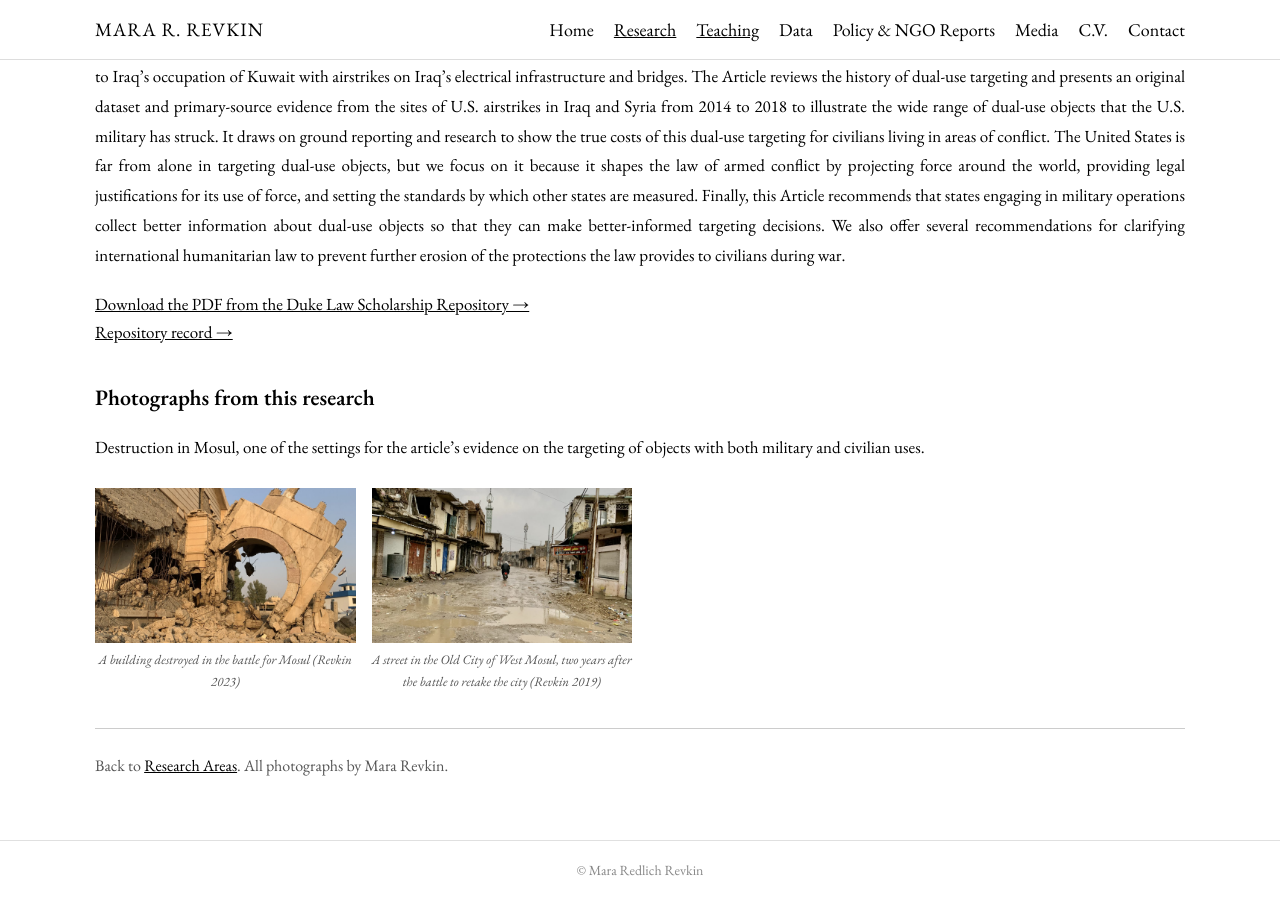
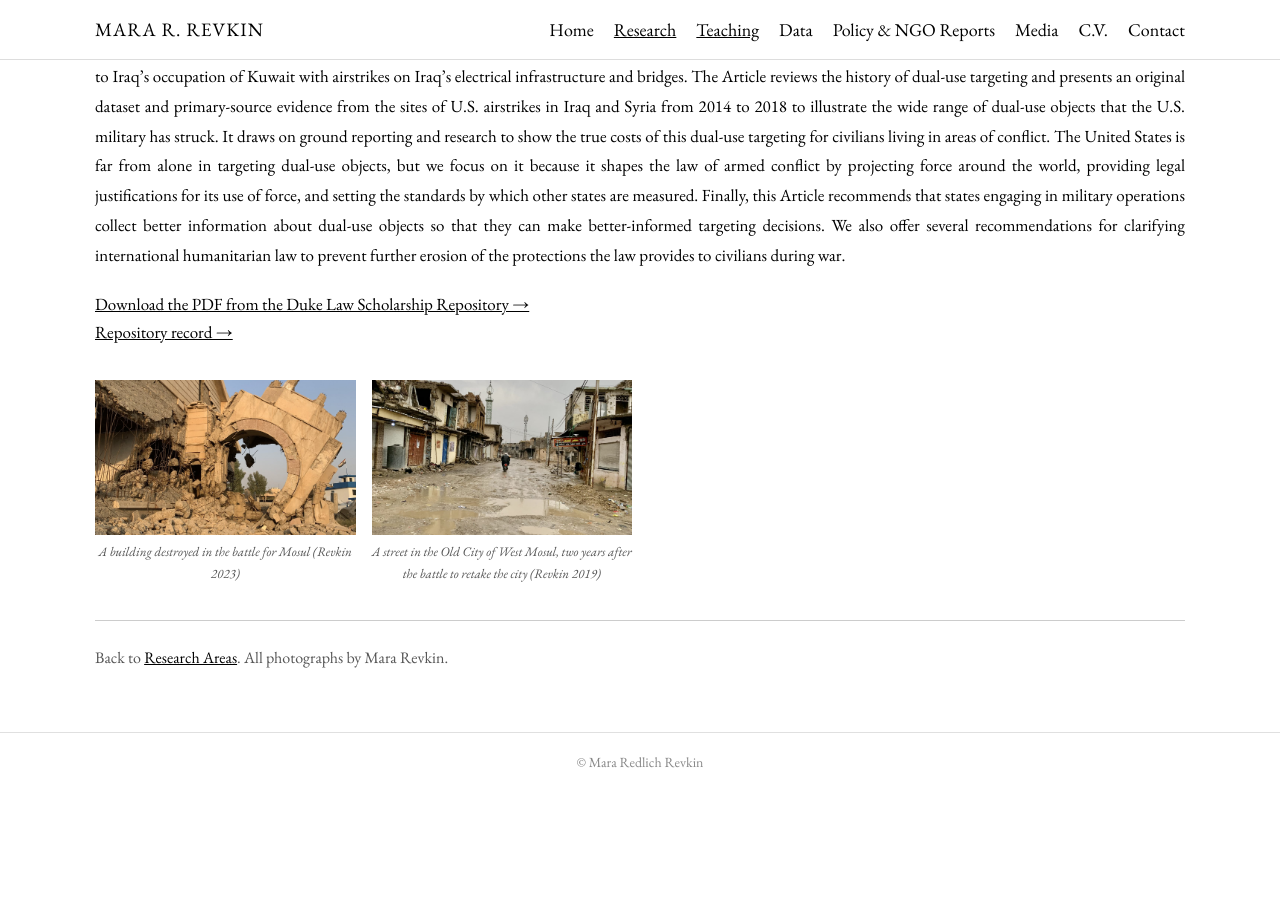
Before and after one commit to mrevkin/mrevkin.github.io, a Jekyll site: the page dual-use-objects-in-war.html, which Jekyll copies as it is, in a window 1280 px wide and 900 px high, scrolled down 524 px. Built offline with Jekyll 4.4.1, drawn with Linux system fonts in a browser that asks for light colours; after the commit the page ends 1316 px from its top, so only the background shows below that.

Commit message:
Remove photograph section heading

```diff
--- a/dual-use-objects-in-war.html
+++ b/dual-use-objects-in-war.html
@@ -62,8 +62,6 @@ We show in this Article that the targeting of dual-use objects over the last sev
     <p style="font-size:17px; margin-top:20px;"><a href="https://scholarship.law.duke.edu/cgi/viewcontent.cgi?article=7139&amp;context=faculty_scholarship" target="_blank">Download the PDF from the Duke Law Scholarship Repository &rarr;</a><br /><a href="https://scholarship.law.duke.edu/faculty_scholarship/4438" target="_blank">Repository record &rarr;</a></p>
 
     <div class="teaching-section" style="margin-top:34px;">
-      <h2><strong>Photographs from this research</strong></h2>
-      <p style="font-size:17px; line-height:1.75; text-align:justify;">Destruction in Mosul, one of the settings for the article&rsquo;s evidence on the targeting of objects with both military and civilian uses.</p>
       <div class="photo-strip ">
         <div>
           <img src="mosul-destroyed-building.jpg" alt="A building destroyed in the battle for Mosul" />
```
